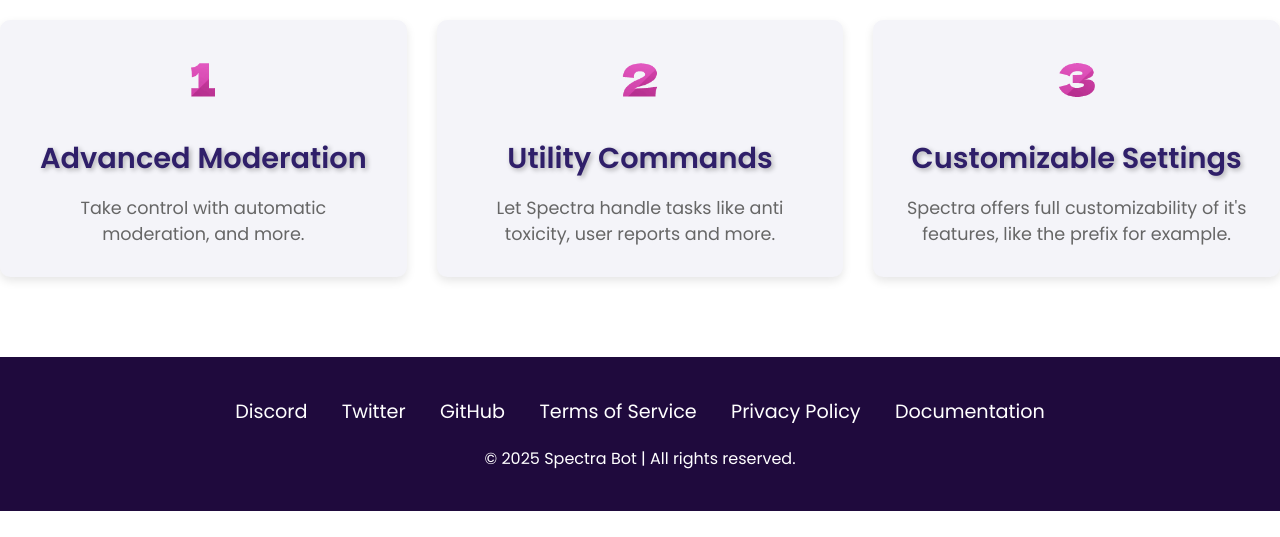
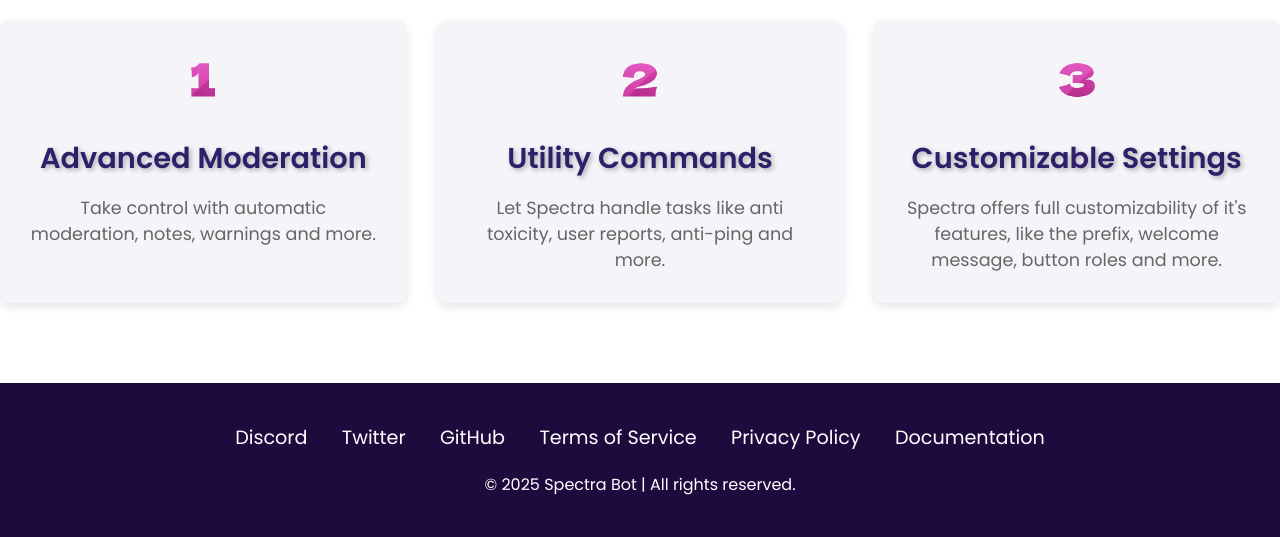
Before and after one commit to SpectraDiscordBot/SpectraBot, a plain HTML site: page index.html in a window 1280 px wide. Shown: the part 564-1101 px from the top of the page. Before the commit the page ends 1075 px from the top, so only its background shows below. Drawn offline with Linux system fonts and the light colour scheme.

Commit message:
Panels updated

```diff
--- a/index.html
+++ b/index.html
@@ -29,17 +29,17 @@
                 <div class="card">
                     <img src="f1.gif" alt="Feature 1">
                     <h3>Advanced Moderation</h3>
-                    <p>Take control with automatic moderation, and more.</p>
+                    <p>Take control with automatic moderation, notes, warnings and more.</p>
                 </div>
                 <div class="card">
                     <img src="f2.gif" alt="Feature 2">
                     <h3>Utility Commands</h3>
-                    <p>Let Spectra handle tasks like anti toxicity, user reports and more.</p>
+                    <p>Let Spectra handle tasks like anti toxicity, user reports, anti-ping and more.</p>
                 </div>
                 <div class="card">
                     <img src="f3.gif" alt="Feature 3">
                     <h3>Customizable Settings</h3>
-                    <p>Spectra offers full customizability of it's features, like the prefix for example.</p>
+                    <p>Spectra offers full customizability of it's features, like the prefix, welcome message, button roles and more.</p>
                 </div>
             </div>
         </div>
```
